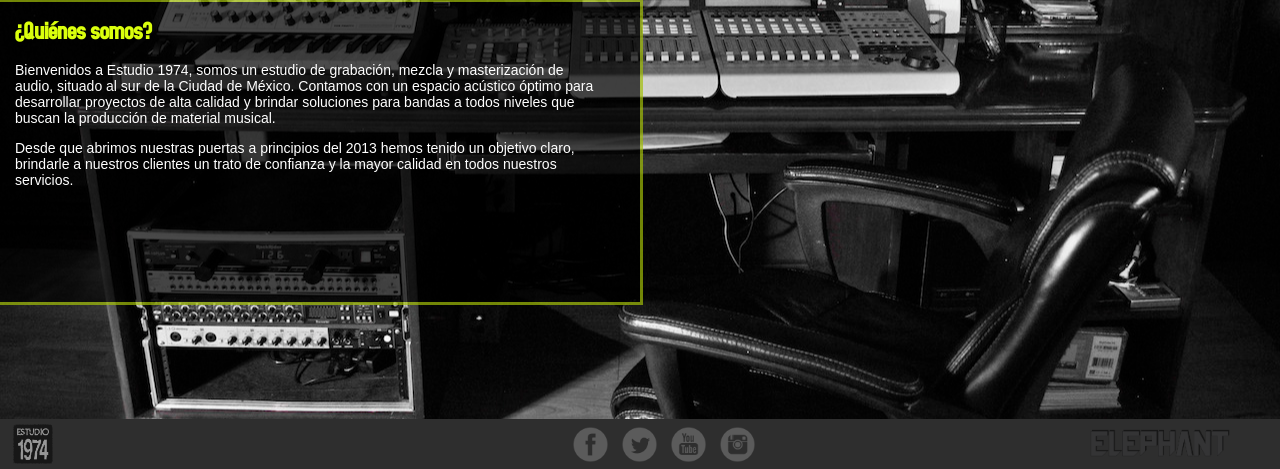
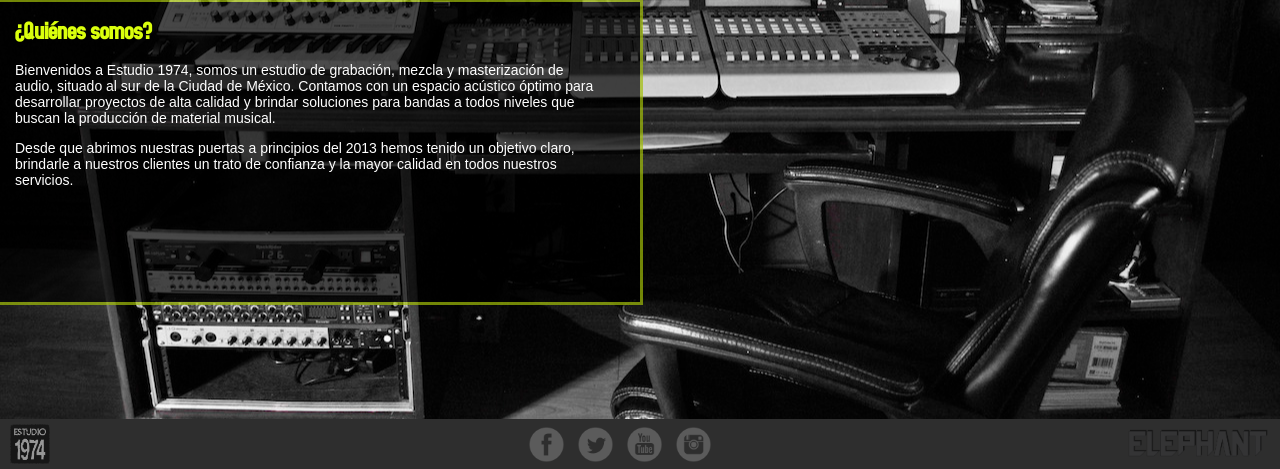
Before and after one commit to elephant-artlab/estudio_1974, a Django app: page / in a window 1280 px wide. Shown: the part 331-800 px from the top of the page. Run offline with Django 3.2, Linux system fonts and the light colour scheme; some libraries are stand-ins or nearby versions.

Commit message:
fix footer

```diff
--- a/website/static/website/css/estudio_1974.css
+++ b/website/static/website/css/estudio_1974.css
@@ -91,30 +91,28 @@ p, label {
 	bottom: 0px;
 	width: 100%;
 	height: 50px;
-	font-size: 12px;
 	background: #2E2E2E;
+	text-align: center;
 	z-index: 10;
 }
 #footer img {
 	opacity: 0.5;
 }
-.footer-text {
-	width: 100%;
-	color: #888888;
-}
 .footer-logo {
 	float: left;
 	padding-top: 5px;
-	padding-left: 1%;
+	padding-left: 10px;
 }
 .footer-social {
-	float: left;
-	padding-left: 40%;
+	display: inline-block;
+    margin: 0 auto;
+    padding-left: 5%;
 }
 .footer-elephant {
+	float: right;
 	width: 145px;
-	padding-left: 85%;
 	padding-top: 5px;
+	padding-right: 10px;
 }
 
 
--- a/website/templates/website/home.html
+++ b/website/templates/website/home.html
@@ -56,10 +56,11 @@
 		</div>
 
 		<div id="footer">
-			<div class="footer-text">
+
 				<div class="footer-logo">
 					<img src="{% static 'website/images/logo.png' %}" height="40">
 				</div>
+
 				<div class="footer-social">
 					<table>
 						<tr>
@@ -74,8 +75,6 @@
 				<div class="footer-elephant">
 					<a href="http://www.elephant-artlab.com" target="_blank"><img src="{% static 'website/images/elephant_logo.png' %}" height="35"></a>
 				</div>
-			</div>
-
 		</div>
 	</div>
 
```
Also changed, not shown: 1 other file.
